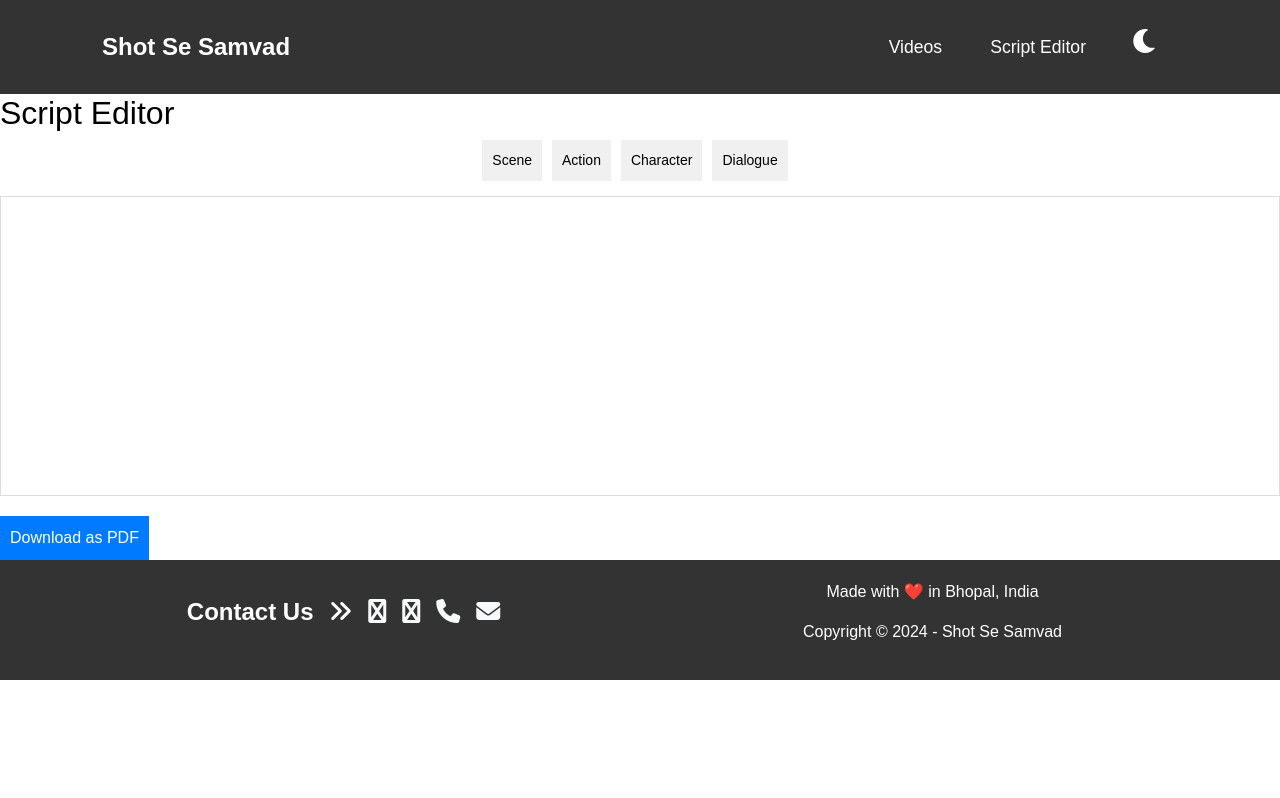
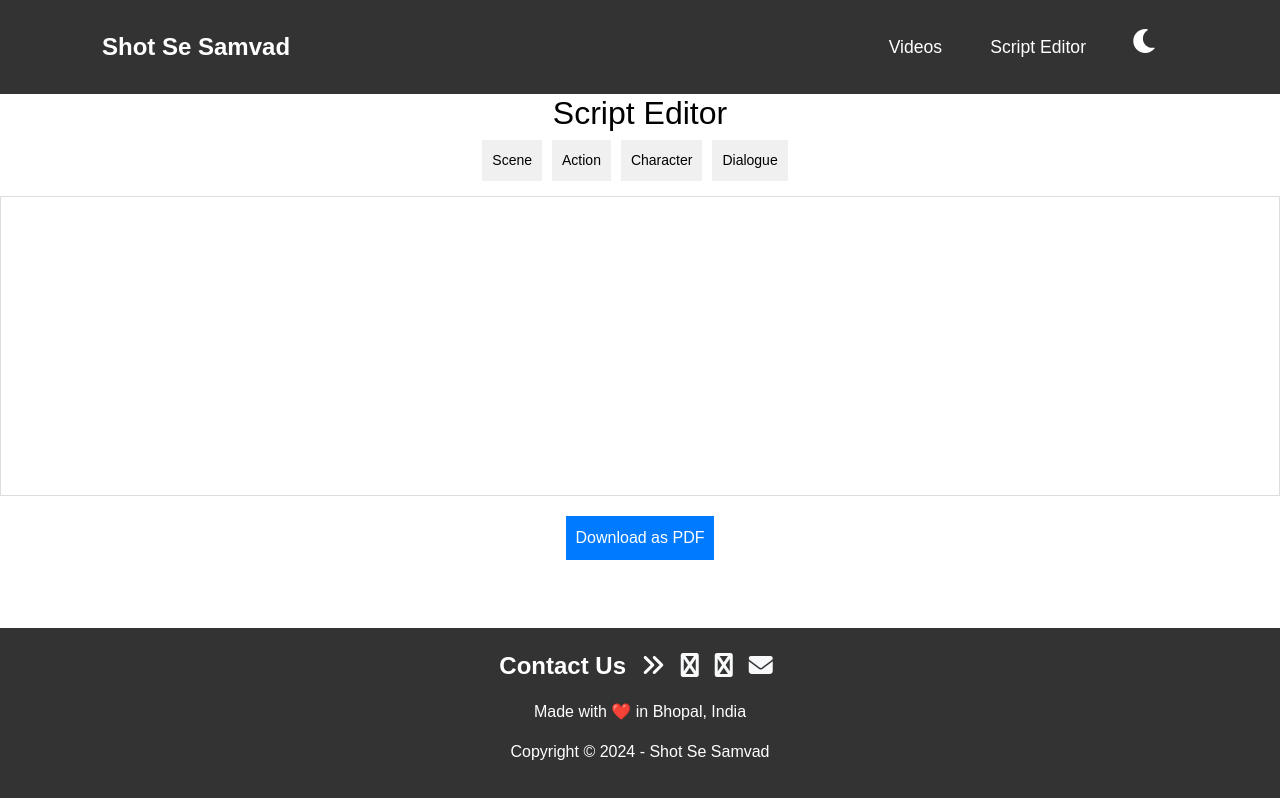
Before and after one commit to 4rjunkum4r/shot_se_samvad, a React (Create React App) app: page /scripteditor in a window 1280 px wide. Built offline with nearby package versions, Linux system fonts and the light colour scheme.

Commit message:
Minor Changes in some file.

```diff
--- a/src/components/Footer.jsx
+++ b/src/components/Footer.jsx
@@ -29,15 +29,6 @@ const Footer = () => {
             </a>
             <a
               className="text-light"
-              href="tel:+916260085106"
-              target="_blank"
-              rel="noreferrer"
-              aria-label="Phone"
-            >
-              <i className="fa fa-phone mx-2"></i>
-            </a>
-            <a
-              className="text-light"
               href="mailto:shotsesamvad11@gmail.com"
               target="_blank"
               rel="noreferrer"
--- a/src/components/footer.css
+++ b/src/components/footer.css
@@ -3,10 +3,11 @@
     background-color: #333; /* Dark background for footer */
     color: #fff; /* White text color */
     padding: 20px 0; /* Padding for the footer */
+    margin-top: auto;
   }
 
   .footer-content {
-    display: flex; /* Flexbox for layout */
+    display: sticky; /* Flexbox for layout */
     justify-content: space-between; /* Space between sections */
     align-items: center; /* Center items vertically */
     max-width: 1200px; /* Max width for larger screens */
--- a/src/pages/Home.jsx
+++ b/src/pages/Home.jsx
@@ -1,6 +1,5 @@
 // src/pages/Home.jsx
 import React, { useEffect, useRef, useState } from "react";
-import Navbar from "../components/Navbar";
 import Section from "../components/Section"; // Import Section component
 import './home.css'; // Import Home styles
 
@@ -83,8 +82,8 @@ function Home() {
     },
   ];
 
-  return (
-    <div className="home">
+  return (<>
+  <div className="home">
       {sections.map((section, index) => (
         <Section
           key={index}
@@ -96,6 +95,9 @@ function Home() {
         />
       ))}
     </div>
+
+  </>
+
   );
 }
 
--- a/src/pages/ScriptEditor.jsx
+++ b/src/pages/ScriptEditor.jsx
@@ -40,7 +40,7 @@ const ScriptEditor = () => {
 
   return (
     <div>
-      <h2>Script Editor</h2>
+      <h2><center>Script Editor</center></h2>
 
       {/* Toolbar */}
       <div className="toolbar">
@@ -61,7 +61,7 @@ const ScriptEditor = () => {
 
       {/* Save Script Buttons */}
       <div className="save-buttons">
-        <button onClick={saveScriptAsPDF}>Download as PDF</button>
+        <center><button onClick={saveScriptAsPDF}>Download as PDF</button></center>
       </div>
     </div>
   );
--- a/src/pages/Videos.jsx
+++ b/src/pages/Videos.jsx
@@ -4,8 +4,8 @@ import './videos.css'; // Add your CSS here
 const Videos = () => {
   return (
     <div className="videos-page">
-      <h1>Videos Page</h1>
-      <p>Here is where your videos content will go.</p>
+      <h1>Soon we will start to upload videos, So please be patient 😊</h1>
+      <p>Stay tuned for more updates.......... ✌️</p>
     </div>
   );
 };
--- a/src/styles/global.css
+++ b/src/styles/global.css
@@ -1,5 +1,9 @@
 /* src/global.css */
-
+.app-container{
+  min-height: 100vh;
+  display: flex;
+  flex-direction: column;
+}
 .app-container.light {
   background-color: #ffffff; /* Light background color */
   color: #000000; /* Dark text color */
@@ -7,7 +11,7 @@
 
 .app-container.dark {
   background-color: #121212; /* Dark background color */
-  color: #ffffff; /* Light text color */
+  color: #ff0000; /* Light text color */
 }
 
 /* Global styles */
@@ -16,4 +20,5 @@ body {
   font-family: Arial, sans-serif;
 }
 
+
 /* Additional global styles can be added here */
```
Also changed, not shown: src/pages/Appoinment.jsx (added), src/pages/appointment.css (added).
